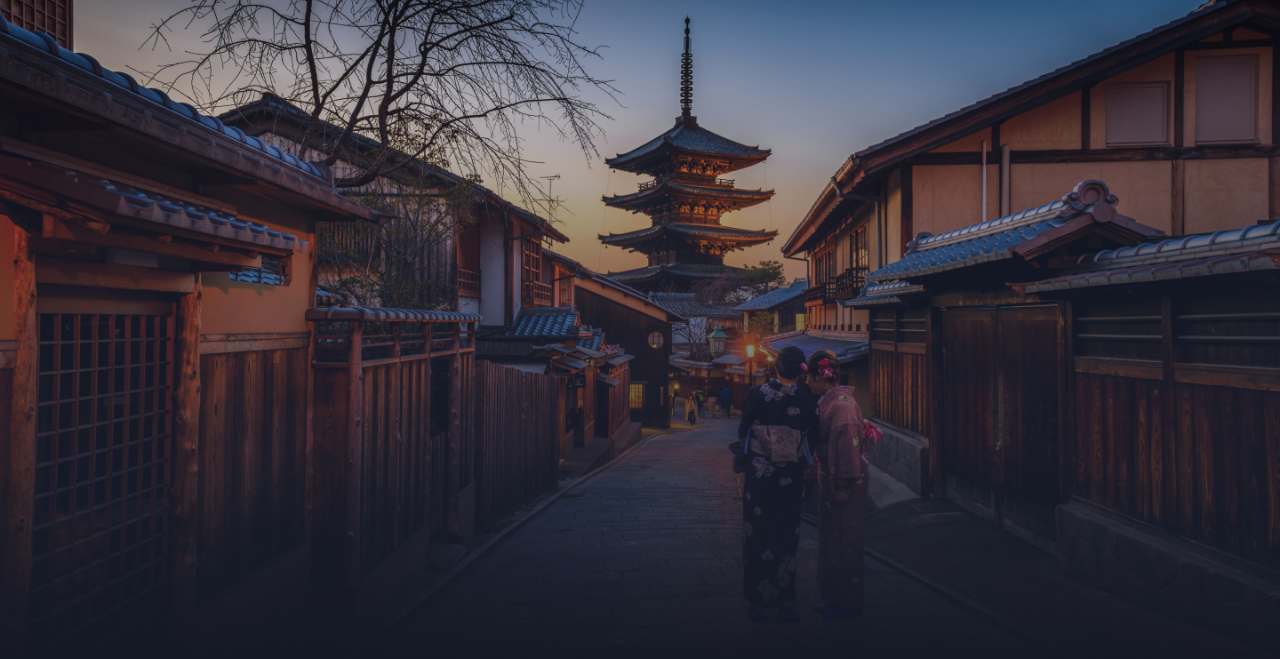
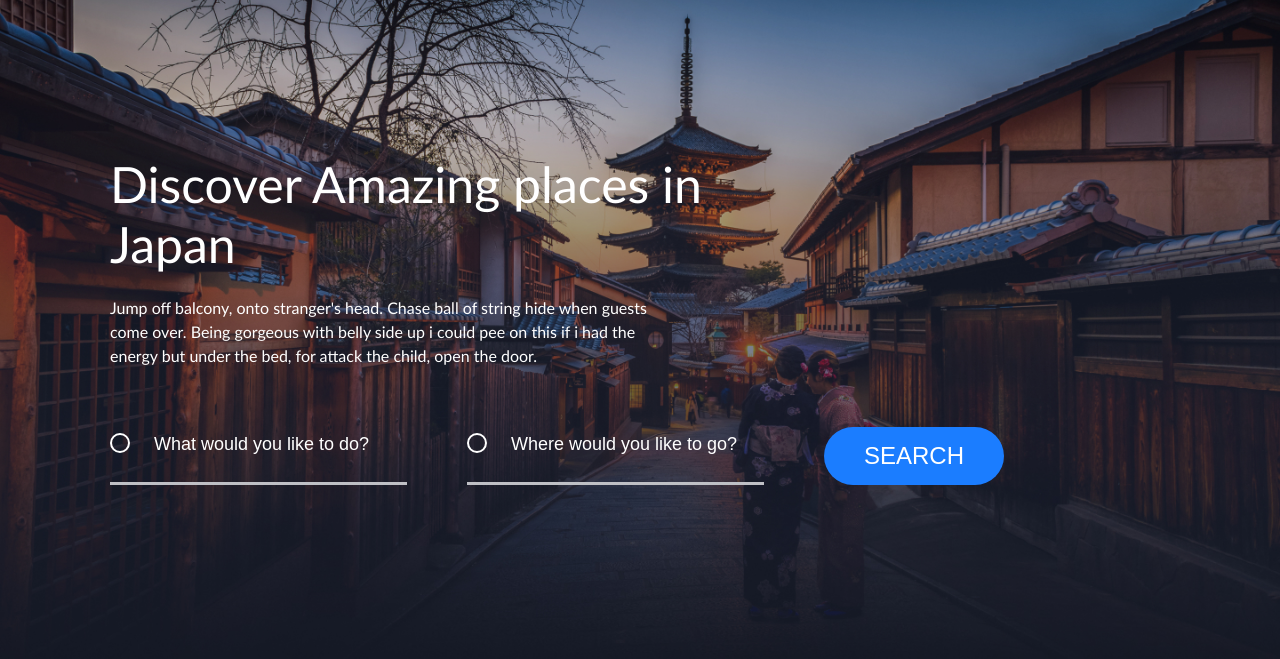
Before and after one commit to telepooz/japan_tourism_landing, a plain HTML site: page index.html in a window 1280 px wide. Shown: the part 109-768 px from the top of the page. Drawn offline with Linux system fonts and the light colour scheme.

Commit message:
сделан инфо-блок

```diff
--- a/css/style.css
+++ b/css/style.css
@@ -97,5 +97,74 @@ body{
     background-repeat: no-repeat;
     background-size: cover;
     background-position: center;
+    padding-top: 263px;
 
 }
+
+.intro__title{
+    max-width: 619px;
+    font-weight: 500;
+    font-size: 50px;
+    line-height: 60px;
+    color: #fff;
+    margin-bottom: 22px;
+}
+
+.intro__subtitle{
+    max-width: 546px;
+    font-size: 16px;
+    line-height: 24px;
+    color: #fff;
+    margin-bottom: 59px;
+}
+
+.search__form {
+
+}
+.search__form-info {
+    display: flex;
+    flex-wrap: wrap;
+}
+.search__form-field {
+    background-color: transparent;
+    background: url(../img/krug.svg) no-repeat left 6px;
+    background-size: 20px;
+    border:0;
+    border-bottom: 3px solid #BFC0C5;
+    margin-right: 60px;
+    padding-bottom: 22px;
+    padding-left: 44px;
+    width: 297px;
+    font-weight: 500;
+    font-size: 18px;
+    color: #fff;
+
+}
+
+.search__form-field::placeholder{
+    font-weight: 500;
+    font-size: 18px;
+    color: #fff;
+
+}
+.search__form-submit {
+    background-color: #1B7DFF;
+    font-weight: 500;
+    font-size: 24px;
+    color: #fff;
+    padding: 15px 40px;
+    text-transform: uppercase;
+    transition: all 0.3s;
+    border-radius: 50px;
+    border: 0;
+
+
+}
+
+.search__form-submit:hover,
+.search__form-submit:active,
+.search__form-submit:target{
+    background-color: #02295d;
+    color: #b6a1a1;
+
+}
--- a/index.html
+++ b/index.html
@@ -43,7 +43,23 @@
 
     <main class="main">
         <section class="intro">
-
+            <div class="wrapper">
+                <h1 class="intro__title">Discover Amazing places in  Japan</h1>
+                <p class="intro__subtitle">Jump off balcony, onto stranger's head.
+                    Chase ball of string hide when guests come over. Being gorgeous with
+                     belly side up i could pee on this if i had the energy but under the
+                      bed, for attack the child, open the door.
+                     </p>
+                     <form class="search__form">
+                        <fieldset>
+                            <p class="search__form-info">
+                                <input type="text" class="search__form-field" placeholder="What would you like to do?">
+                                <input type="text" class="search__form-field" placeholder="Where would you like to go?">
+                                <button type="submit" class="search__form-submit">search</button>
+                            </p>
+                        </fieldset>
+                     </form>
+            </div>
         </section>
     </main>
 
```
Also changed, not shown: img/krug.svg (added).
